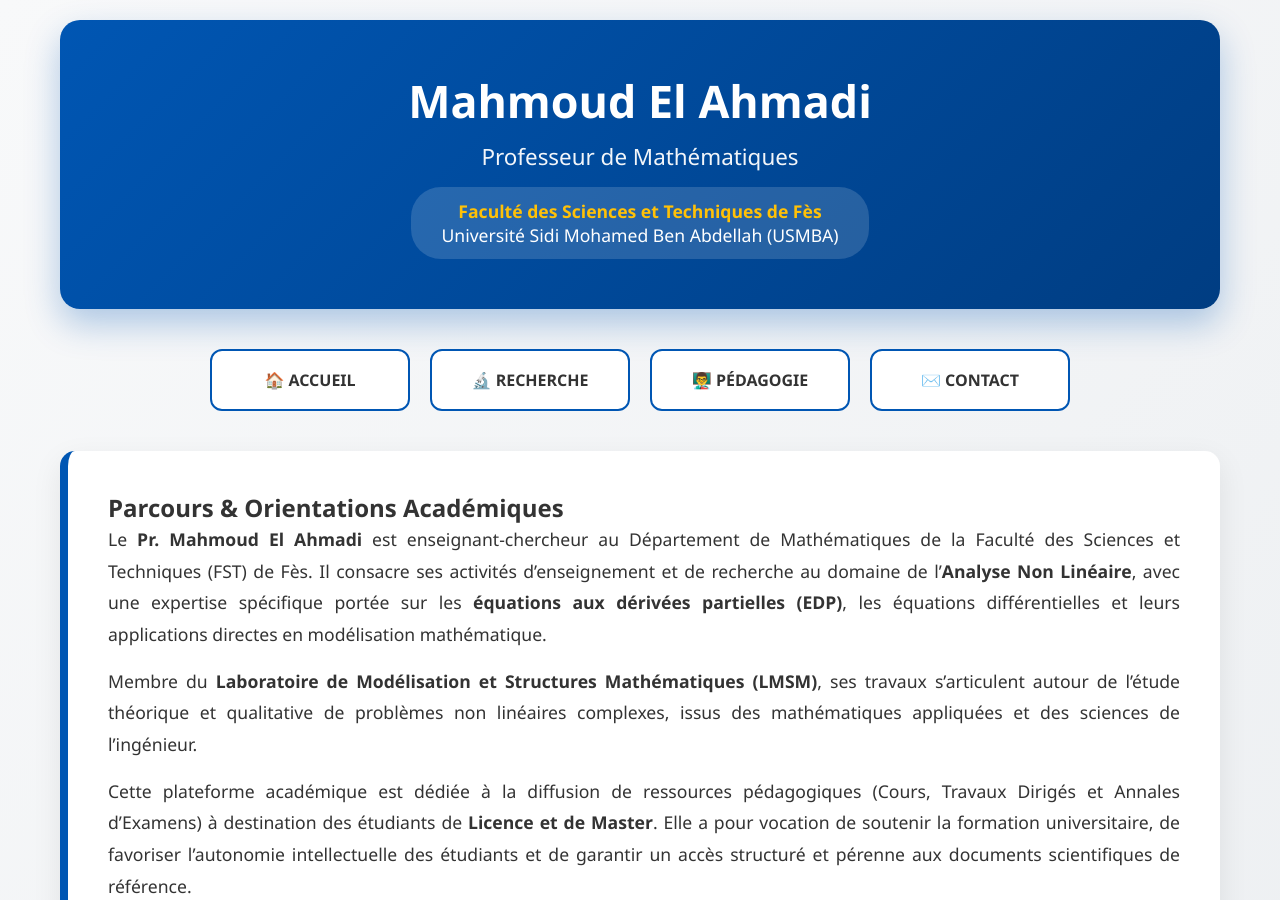
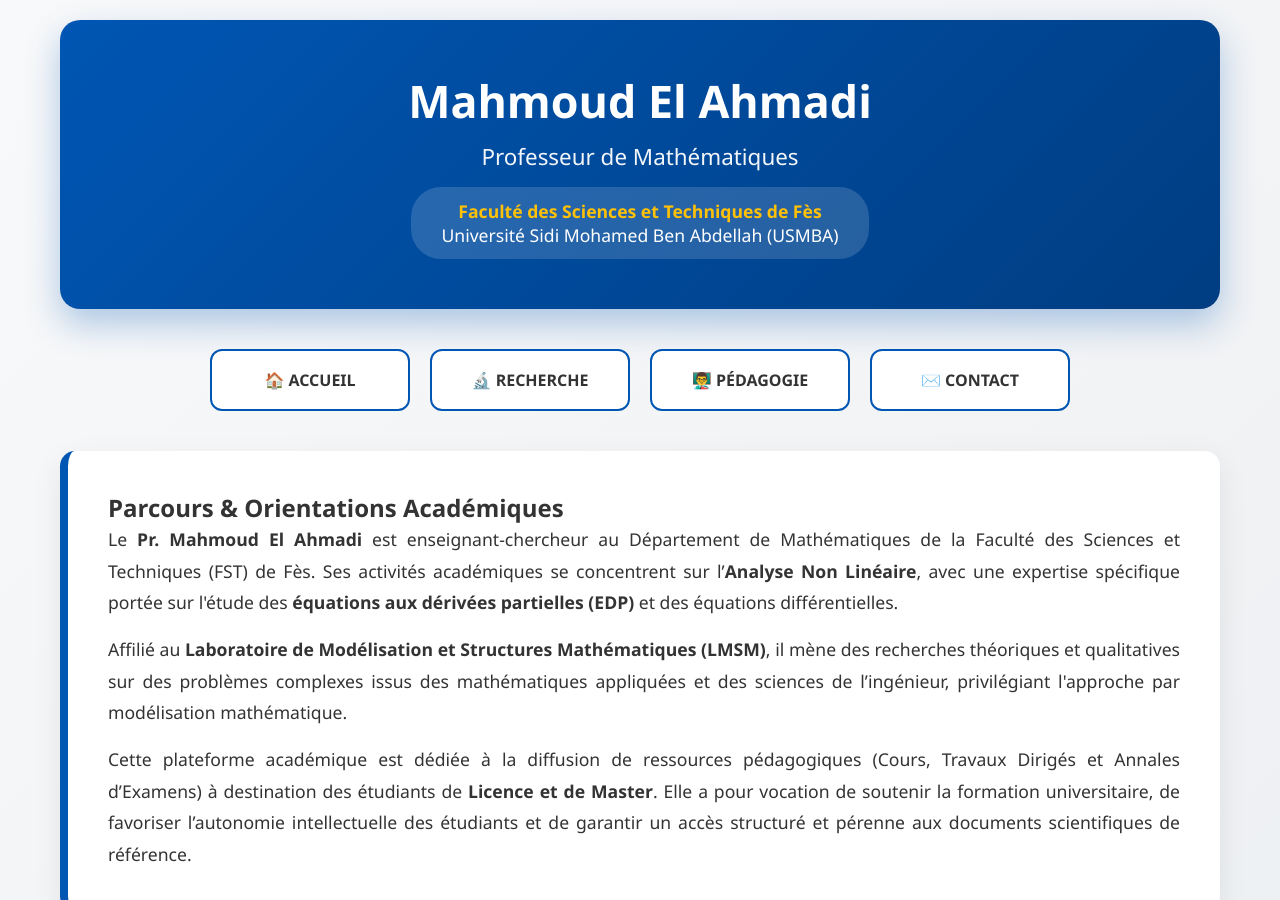
Before and after one commit to mahmoudmath/mahmoudmath.github.io, a Jekyll site: the page index.html, which Jekyll copies as it is, in a window 1280 px wide and 900 px high. Built offline with Jekyll 4.4.1, drawn with Linux system fonts in a browser that asks for light colours.

Commit message:
Update index.html

```diff
--- a/index.html
+++ b/index.html
@@ -26,13 +26,14 @@
             <a href="contact.html" class="nav-card">✉️ CONTACT</a>
         </nav>
 
+         <!-- PRÉSENTATION CORRIGÉE (SANS RÉPÉTITIONS) -->
         <section class="presentation">
             <h2>Parcours & Orientations Académiques</h2>
             <p style="font-size: 1.1em; line-height: 1.8; text-align: justify;">
-                Le <strong>Pr. Mahmoud El Ahmadi</strong> est enseignant-chercheur au Département de Mathématiques de la Faculté des Sciences et Techniques (FST) de Fès. Il consacre ses activités d’enseignement et de recherche au domaine de l’<strong>Analyse Non Linéaire</strong>, avec une expertise spécifique portée sur les <strong>équations aux dérivées partielles (EDP)</strong>, les équations différentielles et leurs applications directes en modélisation mathématique.
+                Le <strong>Pr. Mahmoud El Ahmadi</strong> est enseignant-chercheur au Département de Mathématiques de la Faculté des Sciences et Techniques (FST) de Fès. Ses activités académiques se concentrent sur l’<strong>Analyse Non Linéaire</strong>, avec une expertise spécifique portée sur l'étude des <strong>équations aux dérivées partielles (EDP)</strong> et des équations différentielles.
             </p>
             <p style="margin-top: 15px; font-size: 1.1em; line-height: 1.8; text-align: justify;">
-                Membre du <strong>Laboratoire de Modélisation et Structures Mathématiques (LMSM)</strong>, ses travaux s’articulent autour de l’étude théorique et qualitative de problèmes non linéaires complexes, issus des mathématiques appliquées et des sciences de l’ingénieur.
+                Affilié au <strong>Laboratoire de Modélisation et Structures Mathématiques (LMSM)</strong>, il mène des recherches théoriques et qualitatives sur des problèmes complexes issus des mathématiques appliquées et des sciences de l’ingénieur, privilégiant l'approche par modélisation mathématique.
             </p>
             <p style="margin-top: 15px; font-size: 1.1em; line-height: 1.8; text-align: justify;">
                 Cette plateforme académique est dédiée à la diffusion de ressources pédagogiques (Cours, Travaux Dirigés et Annales d’Examens) à destination des étudiants de <strong>Licence et de Master</strong>. Elle a pour vocation de soutenir la formation universitaire, de favoriser l’autonomie intellectuelle des étudiants et de garantir un accès structuré et pérenne aux documents scientifiques de référence.
```
